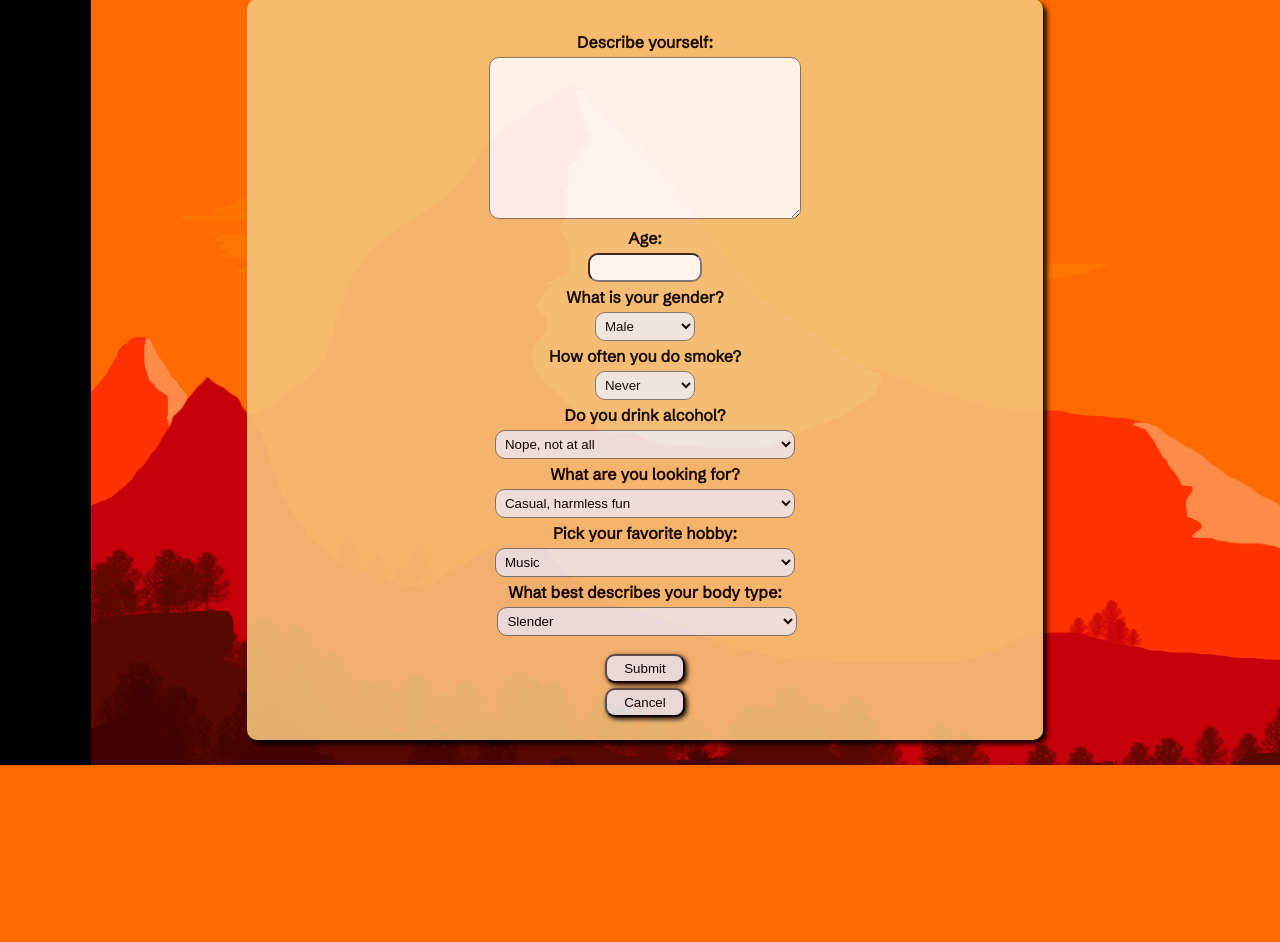
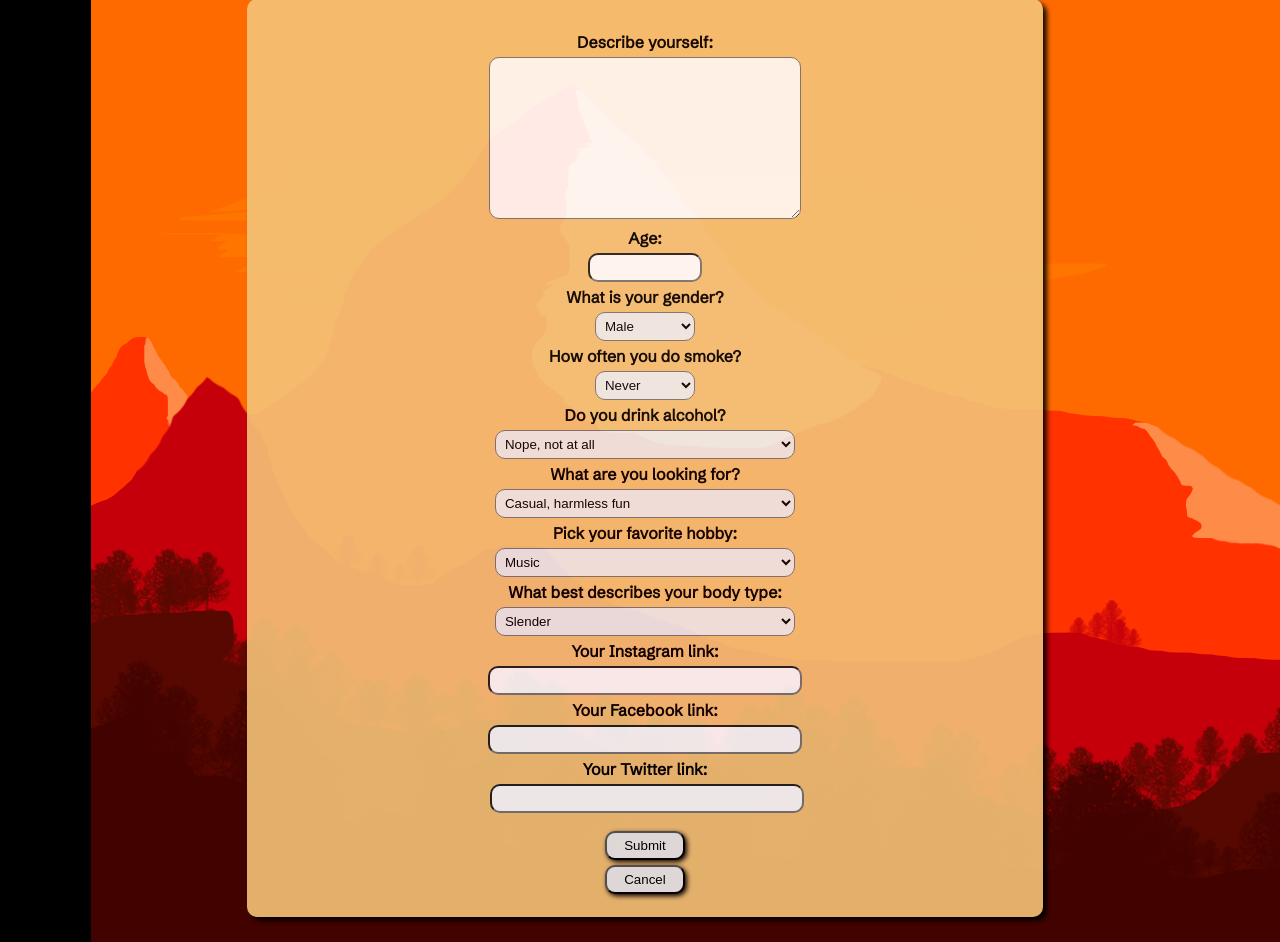
Before and after one commit to BrinkOfSecondBailout/ProjectsAlgo, a Flask app: page /attributes/edit in a window 1280 px wide. Shown: the part 115-1057 px from the top of the page. Before the commit the page ends 880 px from the top, so only its background shows below. Run offline with Flask 3, Linux system fonts and the light colour scheme; the visitor is signed in with stand-in values (Sample User, id 1); data that the repository does not hold is empty.

Commit message:
added ig fb and twitter links

```diff
--- a/LoveBirdsApp/flask_app/controllers/attributes.py
+++ b/LoveBirdsApp/flask_app/controllers/attributes.py
@@ -23,6 +23,9 @@ def create_attributes():
         'hobbies': request.form['hobbies'],
         'body_type': request.form['body_type'],
         'user_id': session['user_id'],
+        'instagram': request.form['instagram'],
+        'facebook': request.form['facebook'],
+        'twitter': request.form['twitter']
     }
     attribute.Attribute.save_attribute(data)
     return redirect('/users/edit')
@@ -50,6 +53,9 @@ def process_update_attributes():
         'hobbies': request.form['hobbies'],
         'body_type': request.form['body_type'],
         'user_id': session['user_id'],
+        'instagram': request.form['instagram'],
+        'facebook': request.form['facebook'],
+        'twitter': request.form['twitter']
     }
     attribute.Attribute.update_attribute(data)
     return redirect('/users/edit')
--- a/LoveBirdsApp/flask_app/models/attribute.py
+++ b/LoveBirdsApp/flask_app/models/attribute.py
@@ -16,8 +16,12 @@ class Attribute:
         self.hobbies = data['hobbies']
         self.body_type = data['body_type']
         self.user_id = data['user_id']
+        self.instagram = data['instagram']
+        self.facebook = data['facebook']
+        self.twitter = data['twitter']
         self.created_at = data['created_at']
         self.updated_at = data['updated_at']
+
 
 
     @staticmethod
@@ -34,7 +38,7 @@ class Attribute:
 
     @classmethod
     def save_attribute(cls, data):
-        query = 'INSERT INTO attributes(description, age, gender, smoker, drinker, dating_goal, hobbies, body_type, user_id, created_at, updated_at) VALUES ( %(description)s, %(age)s, %(gender)s, %(smoker)s, %(drinker)s, %(dating_goal)s, %(hobbies)s, %(body_type)s, %(user_id)s, NOW(), NOW() );'
+        query = 'INSERT INTO attributes(description, age, gender, smoker, drinker, dating_goal, hobbies, body_type, user_id, created_at, updated_at, instagram, facebook, twitter) VALUES ( %(description)s, %(age)s, %(gender)s, %(smoker)s, %(drinker)s, %(dating_goal)s, %(hobbies)s, %(body_type)s, %(user_id)s, NOW(), NOW(), %(instagram)s, %(facebook)s, %(twitter)s );'
         return connectToMySQL('lovebirds_schema').query_db(query, data)
 
     @classmethod
@@ -47,5 +51,5 @@ class Attribute:
 
     @classmethod
     def update_attribute(cls, data):
-        query = 'UPDATE attributes SET description=%(description)s, age=%(age)s, gender=%(gender)s,  smoker=%(smoker)s, drinker=%(drinker)s, dating_goal=%(dating_goal)s, hobbies=%(hobbies)s, body_type=%(body_type)s WHERE user_id = %(user_id)s;'
+        query = 'UPDATE attributes SET description=%(description)s, age=%(age)s, gender=%(gender)s,  smoker=%(smoker)s, drinker=%(drinker)s, dating_goal=%(dating_goal)s, hobbies=%(hobbies)s, body_type=%(body_type)s, instagram=%(instagram)s, facebook=%(facebook)s, twitter=%(twitter)s WHERE user_id = %(user_id)s;'
         return connectToMySQL('lovebirds_schema').query_db(query, data)
--- a/LoveBirdsApp/flask_app/static/style.css
+++ b/LoveBirdsApp/flask_app/static/style.css
@@ -11,7 +11,20 @@ body {
     z-index: -1;
 }
 
+.icons {
+    text-align: center;
+    background-color: rgb(36, 172, 230);
+    opacity: 0.9;
+    border-radius: 20px;
+    box-shadow: 4px 4px 5px 0px black;
+    padding: 5px;
+    width: 300px;
+}
 
+.icon {
+    width: 40px;
+    height: 40px;
+}
 
 
 .back-video {
@@ -166,7 +179,7 @@ a:hover {
     width: 100%;
     box-shadow: 4px 4px 5px 0px black;
     border-radius: 10px;
-
+    padding: 5px;
     margin-bottom: 10px;
     text-align: center;
 }
--- a/LoveBirdsApp/flask_app/templates/dashboard.html
+++ b/LoveBirdsApp/flask_app/templates/dashboard.html
@@ -96,7 +96,7 @@
                                 </a>{{note.text}}</h5>
                                 </span>
                             </div>
-                            <h5>{{note.created_at.strftime("%I:%M %p - %b %d")}}</h5>
+                            <h5>{{note.created_at.strftime("%I:%M %a - %b %d")}}</h5>
                             {% if note.creator.id == session.user_id %}
                                 <a href="wall/delete/{{note.id}}"><button class="delete-button">delete</button></a>
                             {% endif %}
--- a/LoveBirdsApp/flask_app/templates/display_profile.html
+++ b/LoveBirdsApp/flask_app/templates/display_profile.html
@@ -89,8 +89,10 @@
             </div>
         </div>
 
-        <div>
-
+        <div class="icons">
+            <a href="{{attributes.instagram}}"><img class="icon" src="../static/files/ig.png" alt="instagram"></a>
+            <a href="{{attributes.facebook}}"><img class= "icon" src="../static/files/fb.png" alt="facebook"></a>
+            <a href="{{attributes.twitter}}"><img class="icon" src="../static/files/twitter.png" alt="twitter"></a>
         </div>
 
 
--- a/LoveBirdsApp/flask_app/templates/edit_profile.html
+++ b/LoveBirdsApp/flask_app/templates/edit_profile.html
@@ -33,12 +33,12 @@
         <h4><a href="/changepw">Change your password</a></h4>
         {% if not attributes %}
             <a href="/attributes/new">
-                <h4>Add your preferences</h4>
+                <h4>Add your bio/preferences</h4>
             </a>
         {% endif %}
         {% if attributes %}
             <a href="/attributes/edit">
-                <h4>Update your preferences</h4>
+                <h4>Update your bio/preferences</h4>
             </a>
         {% endif %}
     </div>
--- a/LoveBirdsApp/flask_app/templates/inbox.html
+++ b/LoveBirdsApp/flask_app/templates/inbox.html
@@ -21,7 +21,7 @@
             <div class="message-box">
                 <p>From: {{message.sender.first_name}}</p>
                 <p>{{message.text}}</p>
-                <p>{{message.created_at.strftime("%I:%M %p %a - %b %d, %y")}}</p>
+                <p>{{message.created_at.strftime("%I:%M %a - %b %d")}}</p>
                 <a href="/messages/new/{{message.sender.id}}"><button class="delete-button">Reply</button></a>
                 <a href="/messages/delete/{{message.id}}"><button class="delete-button">Delete</button></a><br><br>
             </div>
--- a/LoveBirdsApp/flask_app/templates/update_attributes.html
+++ b/LoveBirdsApp/flask_app/templates/update_attributes.html
@@ -83,7 +83,20 @@
                 <option value="medium">Medium/Average</option>
                 <option value="athletic">Athletic</option>
                 <option value="more to love">More to love</option>
-            </select><br><br>
+            </select>
+
+            <label for="instagram">
+                <h4>Your Instagram link:</h4>
+            </label>
+            <input class="regular-input" type="text" name="instagram" value="{{attribute.instagram}}">
+            <label for="facebook">
+                <h4>Your Facebook link:</h4>
+            </label>
+            <input class="regular-input" type="text" name="facebook" value="{{attribute.facebook}}">
+            <label for="twitter">
+                <h4>Your Twitter link:</h4>
+            </label>
+            <input class="regular-input" type="text" name="twitter" value="{{attribute.twitter}}"><br><br>
 
             <input type="submit" class="delete-button" value="Submit"><br>
         </form>
```
Also changed, not shown: LoveBirdsApp/flask_app/templates/new_attributes.html (+15 -1 lines), LoveBirdsApp/flask_app/static/files/fb.png (added), LoveBirdsApp/flask_app/static/files/ig.png (added), LoveBirdsApp/flask_app/static/files/twitter.png (added).
